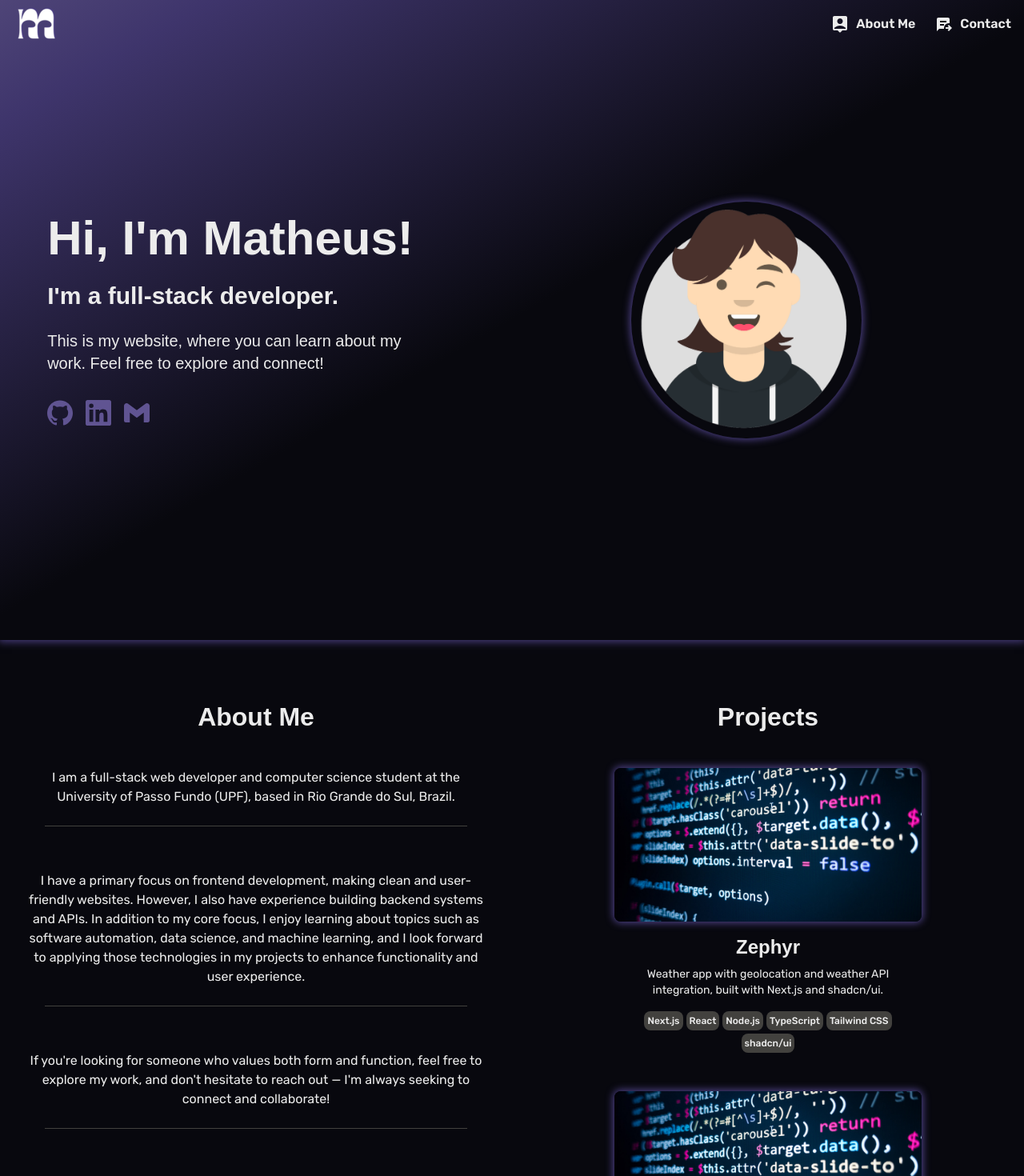
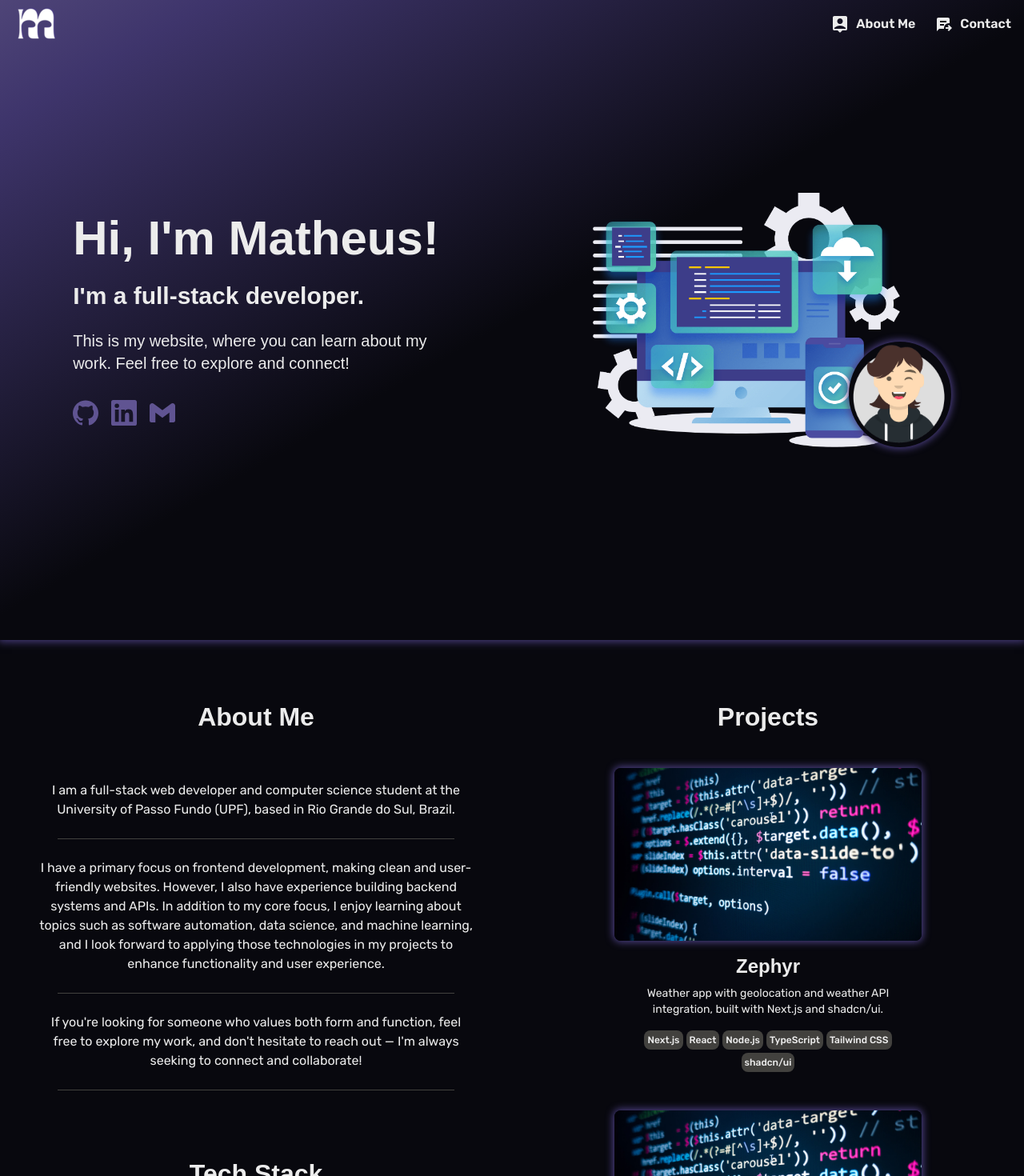
Before and after one commit to w11dcard/portfolio, a React (Vite) app: page / in a window 1280 px wide. Shown: the top 1470 px of the page at 80% size. Built offline with nearby package versions, Linux system fonts and the light colour scheme; a web font is replaced by a local one.

Commit message:
style: Import additional assets to Hero component

```diff
--- a/src/components/About.tsx
+++ b/src/components/About.tsx
@@ -3,10 +3,10 @@ import { aboutDataProps } from "../lib/types"
 
 export default function About() {
 	return (
-		<div className="flex flex-col items-center justify-center text-center">
+		<div id="about" className="flex flex-col items-center justify-center text-center">
 			<strong className="title">About Me</strong>
 
-			<div className="grid grid-cols-1 gap-8 p-4">
+			<div className="grid grid-cols-1 p-8">
 				{aboutData.map((section: aboutDataProps) => (
 					<div key={section.content}>
 						<p>{section.content}</p>
--- a/src/components/Hero.tsx
+++ b/src/components/Hero.tsx
@@ -1,4 +1,5 @@
 import { Icon } from "@iconify/react"
+import avatar from "/avatar.png"
 import heroImage from "/heroImage.png"
 
 export default function Hero() {
@@ -7,8 +8,9 @@ export default function Hero() {
 			<div className="hero-background" />
 
 			<div className="relative flex flex-col items-center gap-16 p-10 md:flex-row-reverse lg:gap-32">
-				<div className="flex w-full max-w-xl items-center justify-center md:w-1/2">
-					<img src={heroImage} alt="Matheus Mortari" className="hero-image card-shadow" />
+				<div className="relative flex w-full max-w-lg items-center justify-center md:w-1/2">
+					<img src={heroImage} alt="Hero" className="hero-image icon" />
+					<img src={avatar} alt="Avatar" className="hero-avatar card-shadow absolute bottom-0 right-0" />
 				</div>
 
 				<div className="flex max-w-3xl flex-col items-center text-center font-platypi md:items-start md:text-left">
--- a/src/components/Projects.tsx
+++ b/src/components/Projects.tsx
@@ -11,7 +11,7 @@ export default function Projects() {
 				{projectsData.map((project: ProjectCardProps) => (
 					<div key={project.title} className="group relative mx-auto max-w-sm rounded-lg">
 						<div className="card-shadow relative overflow-hidden rounded-lg">
-							<img src={project.imageSrc} alt={project.title} className="h-48 w-full object-cover" />
+							<img src={project.imageSrc} alt={project.title} className="h-full w-full object-cover" />
 
 							<div className="absolute inset-0 flex items-center justify-center gap-4 bg-black bg-opacity-50 opacity-0 transition-opacity duration-300 group-hover:opacity-100">
 								<a href={project.source} target="_blank" rel="noopener noreferrer">
@@ -26,7 +26,6 @@ export default function Projects() {
 						<div className="p-4">
 							<strong className="font-platypi text-2xl font-semibold">{project.title}</strong>
 							<p className="mb-4 mt-2 text-sm">{project.description}</p>
-
 							<div className="flex flex-wrap items-center justify-center gap-1">
 								{project.skills.map((skill, index) => (
 									<span key={index} className="rounded-lg bg-accent p-1 text-xs font-medium">
--- a/src/globals.css
+++ b/src/globals.css
@@ -58,7 +58,13 @@
 
 .hero-image {
 	height: auto;
-	width: 50%;
+	width: 75%;
+}
+
+.hero-avatar {
+	background: var(--background);
+	height: auto;
+	width: 25%;
 	border-radius: 100%;
 	animation: floating 3s infinite ease-in-out;
 }
```
Also changed, not shown: public/avatar.png (added), public/heroImage.png.
